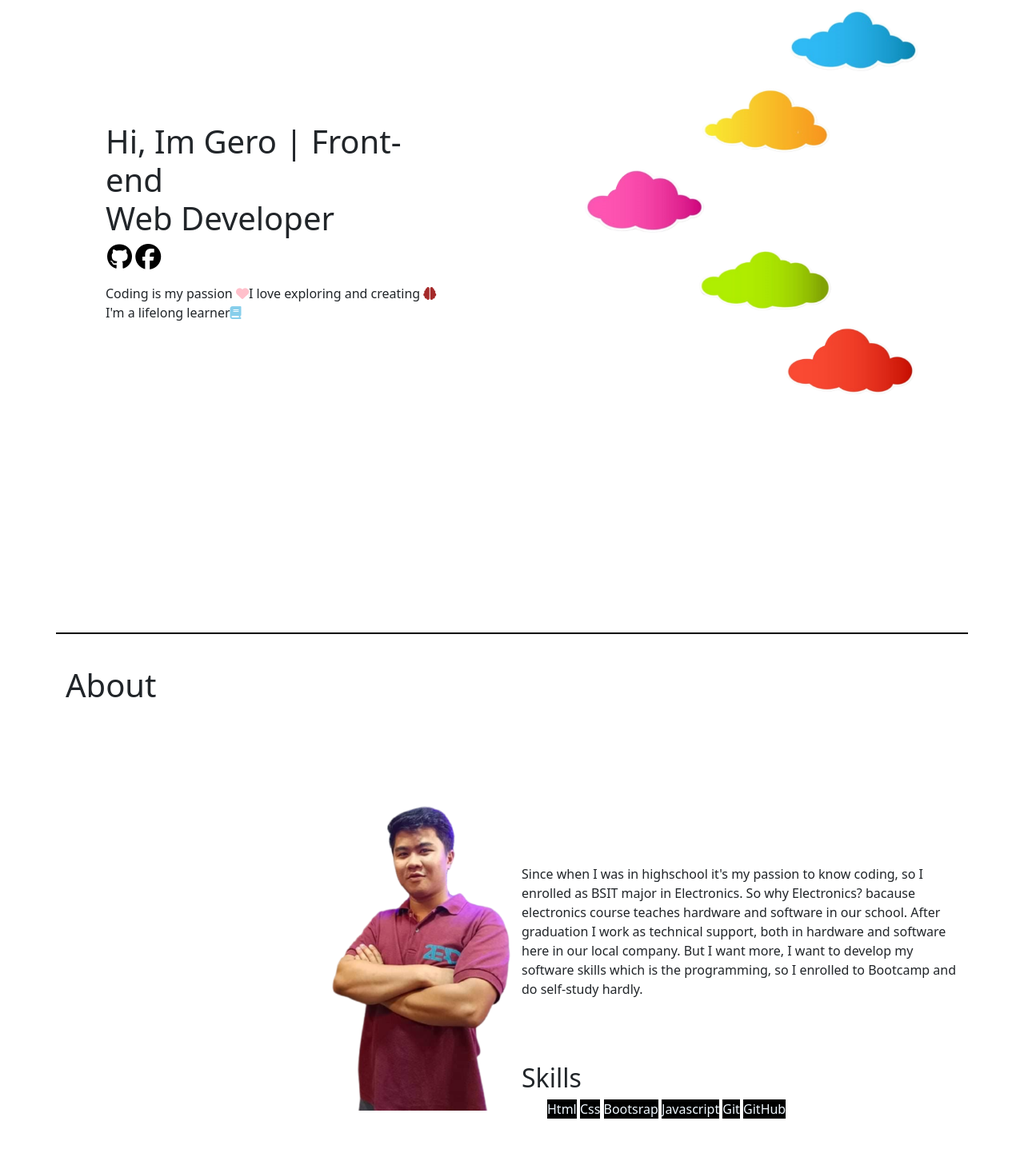
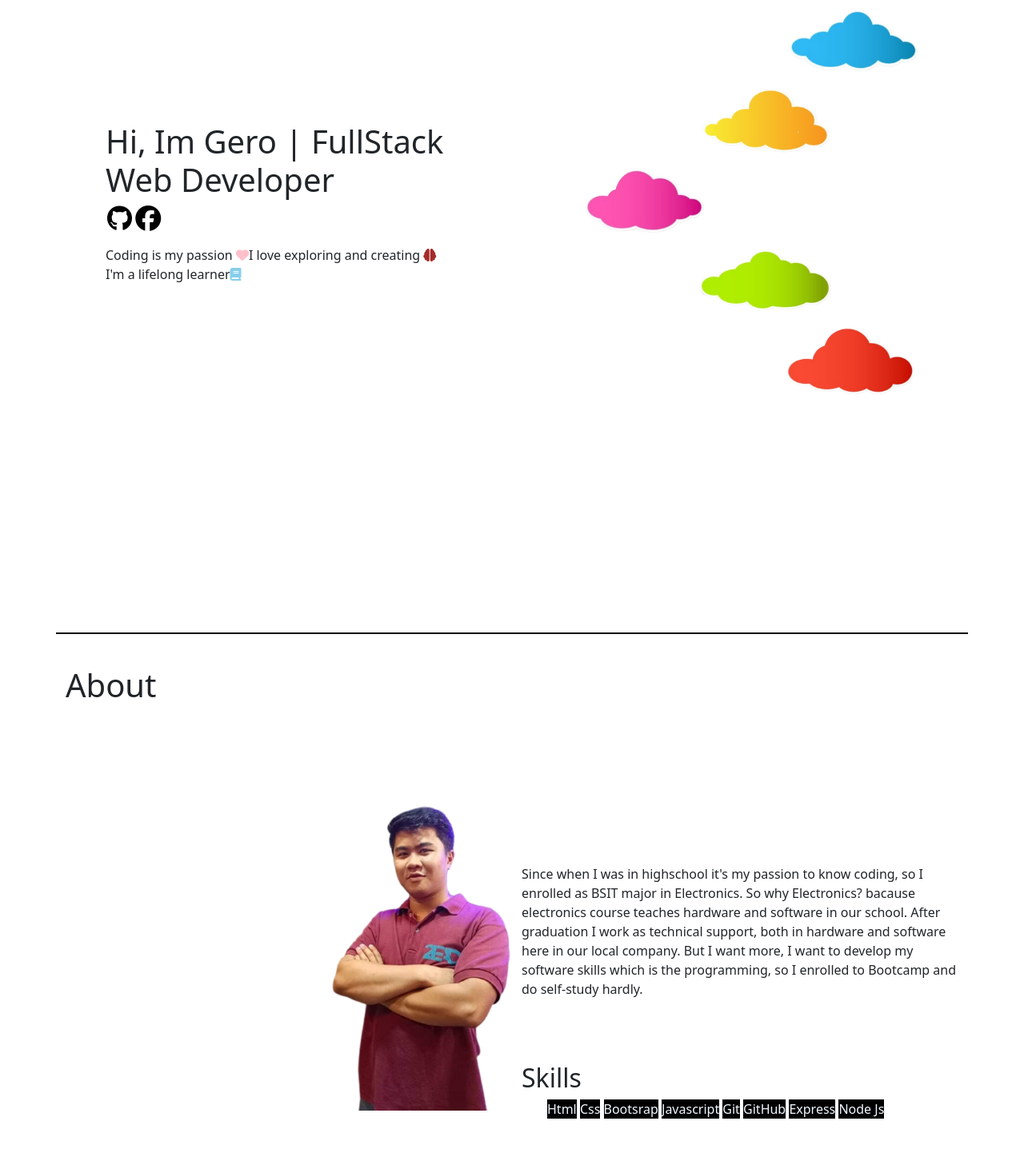
Before and after one commit to gero7711/Portfolio, a plain HTML site: page index.html in a window 1280 px wide. Shown: the part 157-1594 px from the top of the page at 80% size. Drawn offline with nearby package versions, Linux system fonts and the light colour scheme.

Commit message:
Update index.html
adding skills

```diff
--- a/index.html
+++ b/index.html
@@ -31,7 +31,7 @@
   <div class="container">
     <div class="row" id="second_row">
       <div class="col" id="space-col">
-        <h1 style="padding-left: 50px;">Hi, Im Gero | Front-end <br>Web Developer</br></h1>
+        <h1 style="padding-left: 50px;">Hi, Im Gero | FullStack <br>Web Developer</br></h1>
         <nav style="display:inline-block; padding-left: 20px;">
           <ul>
             <li><a href="https://github.com/gero7711" target="_blank"><i class="fa-brands fa-github"></i></a></li>
@@ -70,6 +70,8 @@
             <li class="for_skills_bg">Javascript</li>
             <li class="for_skills_bg">Git</li>
             <li class="for_skills_bg">GitHub</li>
+            <li class="for_skills_bg">Express</li>
+            <li class="for_skills_bg">Node Js</li>
           </ul>
       </div>
           <!-- <h1 style="display: inline-block;">Skills</h1> -->
```
